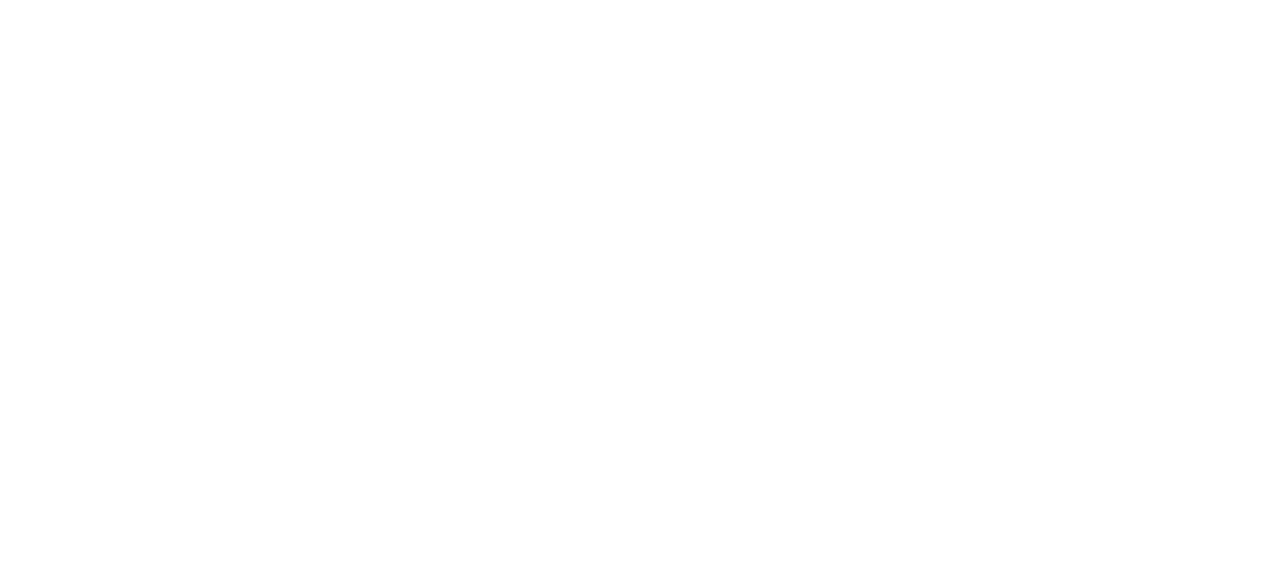
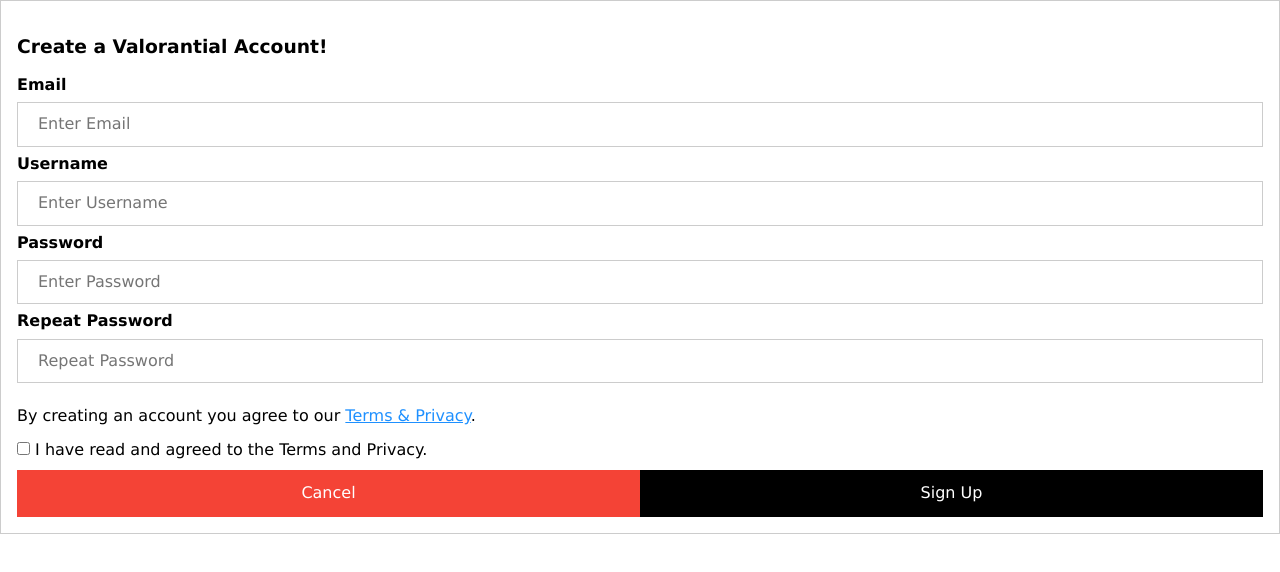
Before and after one commit to clarencetan06/Asg1, a plain HTML site: page signup.html in a window 1280 px wide. Drawn offline with Linux system fonts and the light colour scheme.

Commit message:
fnish up login and signup page

```diff
--- a/signup.html
+++ b/signup.html
@@ -9,6 +9,28 @@
         <style></style>
     </head>
     <body>
-
+        <form action="index.html" style="border:1px solid #ccc">
+            <div class="container">
+                <h3>Create a Valorantial Account!</h3>
+                <label for="email"><b>Email</b></label>
+                <input type="text" placeholder="Enter Email" name="email" required>
+                <label for="uname"><b>Username</b></label>
+                <input type="text" placeholder="Enter Username" name="uname" required>
+                <label for="psw"><b>Password</b></label>
+                <input type="password" placeholder="Enter Password" name="psw" required>
+                <label for="psw-repeat"><b>Repeat Password</b></label>
+                <input type="password" placeholder="Repeat Password" name="psw-repeat" required>
+                <p>By creating an account you agree to our <a href="#" style="color:dodgerblue">Terms & Privacy</a>.</p>
+                <label>
+                    <input type="checkbox" name="tandc" style="margin-bottom:15px" required> I have read and agreed to the Terms and Privacy.
+                </label>
+                <div class="clearfix">
+                    <a href="index.html">
+                        <button type="button" class="cancelbtnSIGNUP">Cancel</button>
+                    </a>
+                    <button type="submit" class="signupbtn">Sign Up</button>
+                </div>
+            </div>
+        </form>
     </body>
 </html>
--- a/style.css
+++ b/style.css
@@ -188,8 +188,12 @@ input[type=text], input[type=password] {
 	border: 1px solid #ccc;
 	box-sizing: border-box;
 }
+input[type=text]:focus, input[type=password]:focus {
+	background-color: #ddd;
+	outline: none;
+}
 button {
-	background-color: #04AA6D;
+	background-color: black;
 	color: white;
 	padding: 14px 20px;
 	margin: 8px 0;
@@ -228,8 +232,25 @@ span.psw {
 	display: block;
 	float: none;
 }
-.cancelbtn {
+.cancelbtn, .cancelbtnSIGNUP, .signupbtn {
 	width: 100%;
 }
 }
 /* sign up */
+hr {
+	border: 1px solid #f1f1f1;
+	margin-bottom: 25px;
+}
+.cancelbtnSIGNUP {
+	padding: 14px 20px;
+	background-color: #f44336;
+}
+.cancelbtnSIGNUP, .signupbtn {
+	float: left;
+	width: 50%;
+}
+.clearfix::after {
+	content: "";
+	clear: both;
+	display: table;
+}
```
